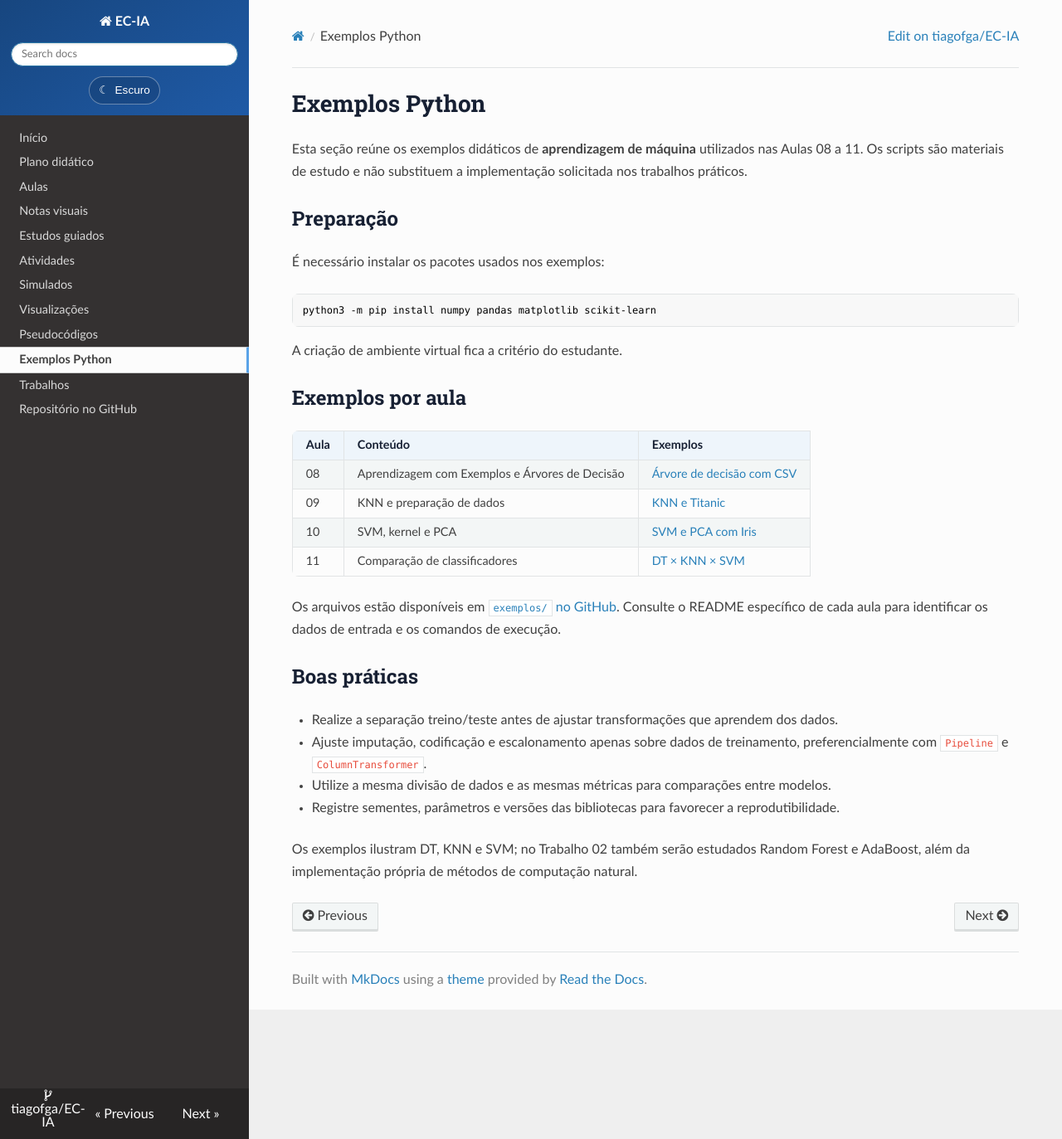
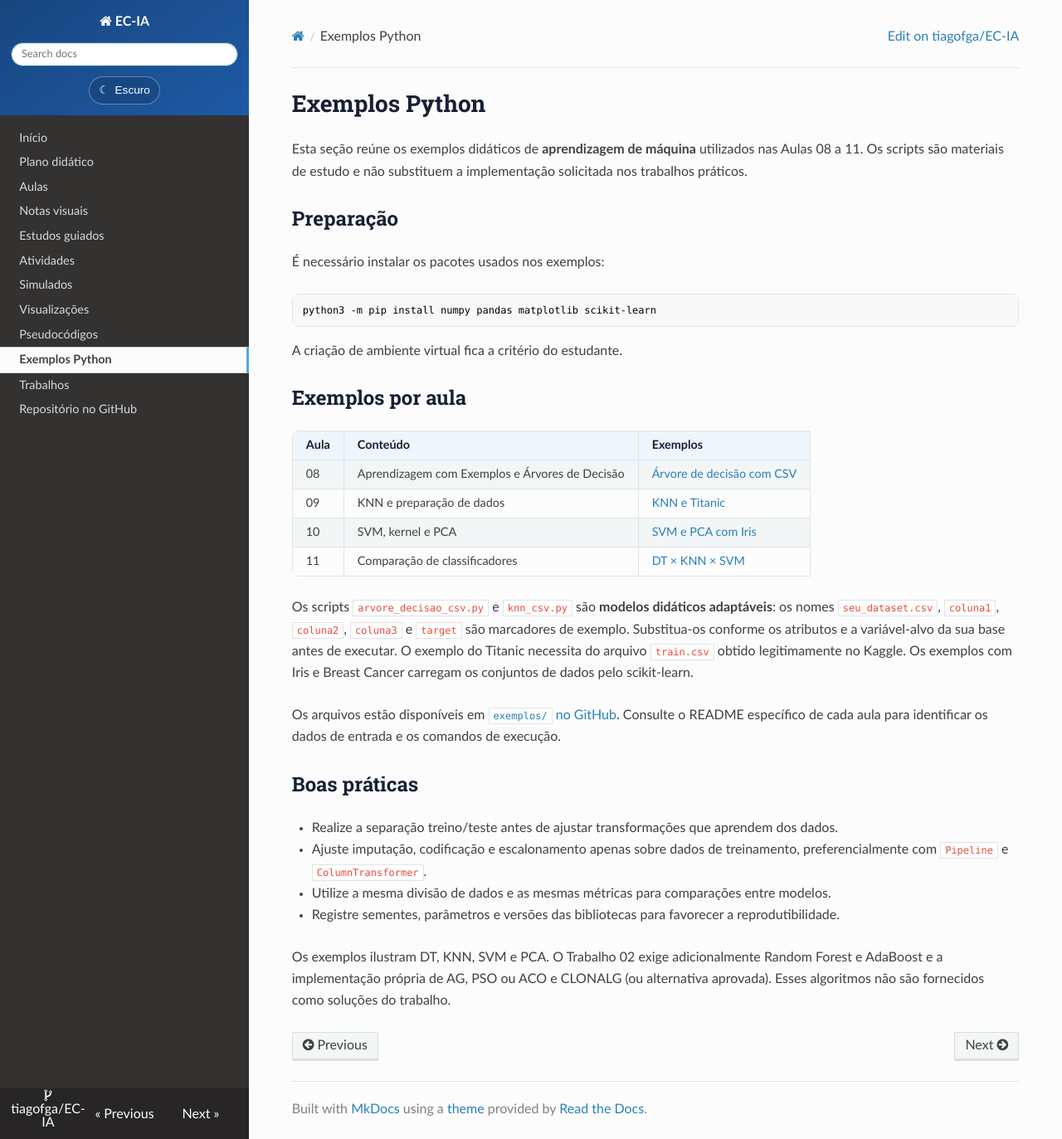
Before and after one commit to tiagofga/EC-IA, an MkDocs documentation site: the page built from docs/exemplos/index.md, in a window 1280 px wide and 1373 px high. Shown: the whole window at 83% size. Built offline with MkDocs 1.6.1, drawn with Linux system fonts in a browser that asks for light colours; nearby versions of some CDN libraries.

Commit message:
docs(trabalho-02): clarify example prerequisites and assignment scope

```diff
--- a/docs/exemplos/index.md
+++ b/docs/exemplos/index.md
@@ -21,6 +21,8 @@ A criação de ambiente virtual fica a critério do estudante.
 | 10 | SVM, kernel e PCA | [SVM e PCA com Iris](https://github.com/tiagofga/EC-IA/tree/main/exemplos/10-svm) |
 | 11 | Comparação de classificadores | [DT × KNN × SVM](https://github.com/tiagofga/EC-IA/tree/main/exemplos/11-atividade-comparacao) |
 
+Os scripts `arvore_decisao_csv.py` e `knn_csv.py` são **modelos didáticos adaptáveis**: os nomes `seu_dataset.csv`, `coluna1`, `coluna2`, `coluna3` e `target` são marcadores de exemplo. Substitua-os conforme os atributos e a variável-alvo da sua base antes de executar. O exemplo do Titanic necessita do arquivo `train.csv` obtido legitimamente no Kaggle. Os exemplos com Iris e Breast Cancer carregam os conjuntos de dados pelo scikit-learn.
+
 Os arquivos estão disponíveis em [`exemplos/` no GitHub](https://github.com/tiagofga/EC-IA/tree/main/exemplos). Consulte o README específico de cada aula para identificar os dados de entrada e os comandos de execução.
 
 ## Boas práticas
@@ -30,4 +32,4 @@ Os arquivos estão disponíveis em [`exemplos/` no GitHub](https://github.com/ti
 - Utilize a mesma divisão de dados e as mesmas métricas para comparações entre modelos.
 - Registre sementes, parâmetros e versões das bibliotecas para favorecer a reprodutibilidade.
 
-Os exemplos ilustram DT, KNN e SVM; no Trabalho 02 também serão estudados Random Forest e AdaBoost, além da implementação própria de métodos de computação natural.
+Os exemplos ilustram DT, KNN, SVM e PCA. O Trabalho 02 exige adicionalmente Random Forest e AdaBoost e a implementação própria de AG, PSO ou ACO e CLONALG (ou alternativa aprovada). Esses algoritmos não são fornecidos como soluções do trabalho.
```
